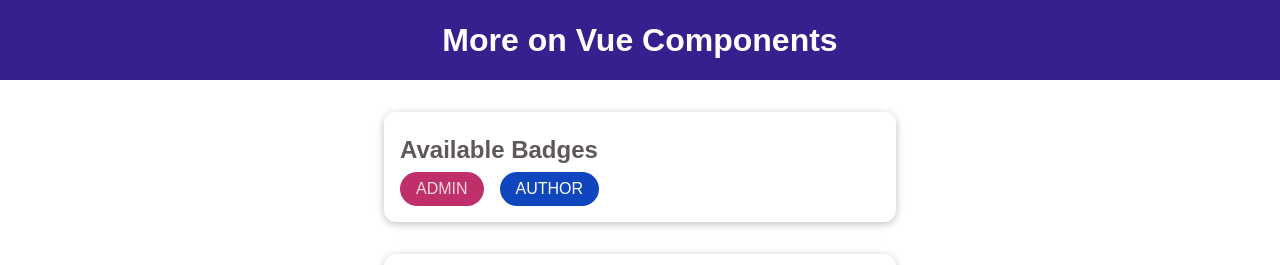
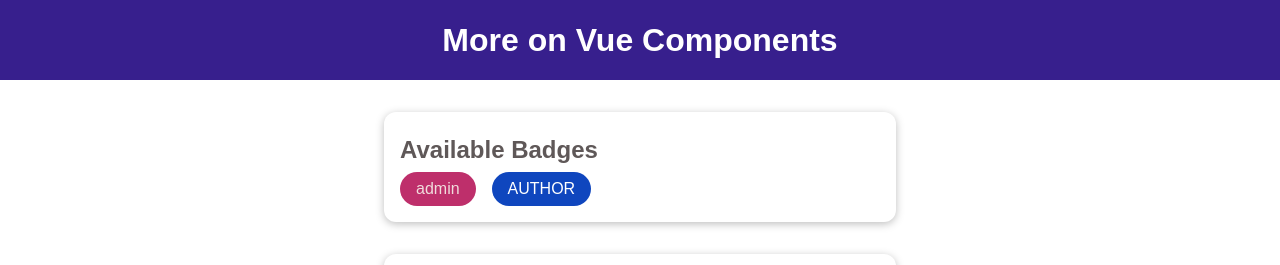
Before and after one commit to ami87878/componentRegister, a Vue app: page / in a window 1280 px wide. Shown: the top 265 px of the page. Built offline with nearby package versions, Linux system fonts and the light colour scheme.

Commit message:
#4 admin change

```diff
--- a/src/components/BadgeList.vue
+++ b/src/components/BadgeList.vue
@@ -12,7 +12,7 @@
 
     <ul>
       <li>
-        <base-badge type="admin" caption="ADMIN"></base-badge>
+        <base-badge type="admin" caption="admin"></base-badge>
       </li>
       <li>
         <base-badge type="author" caption="AUTHOR"></base-badge>
```
